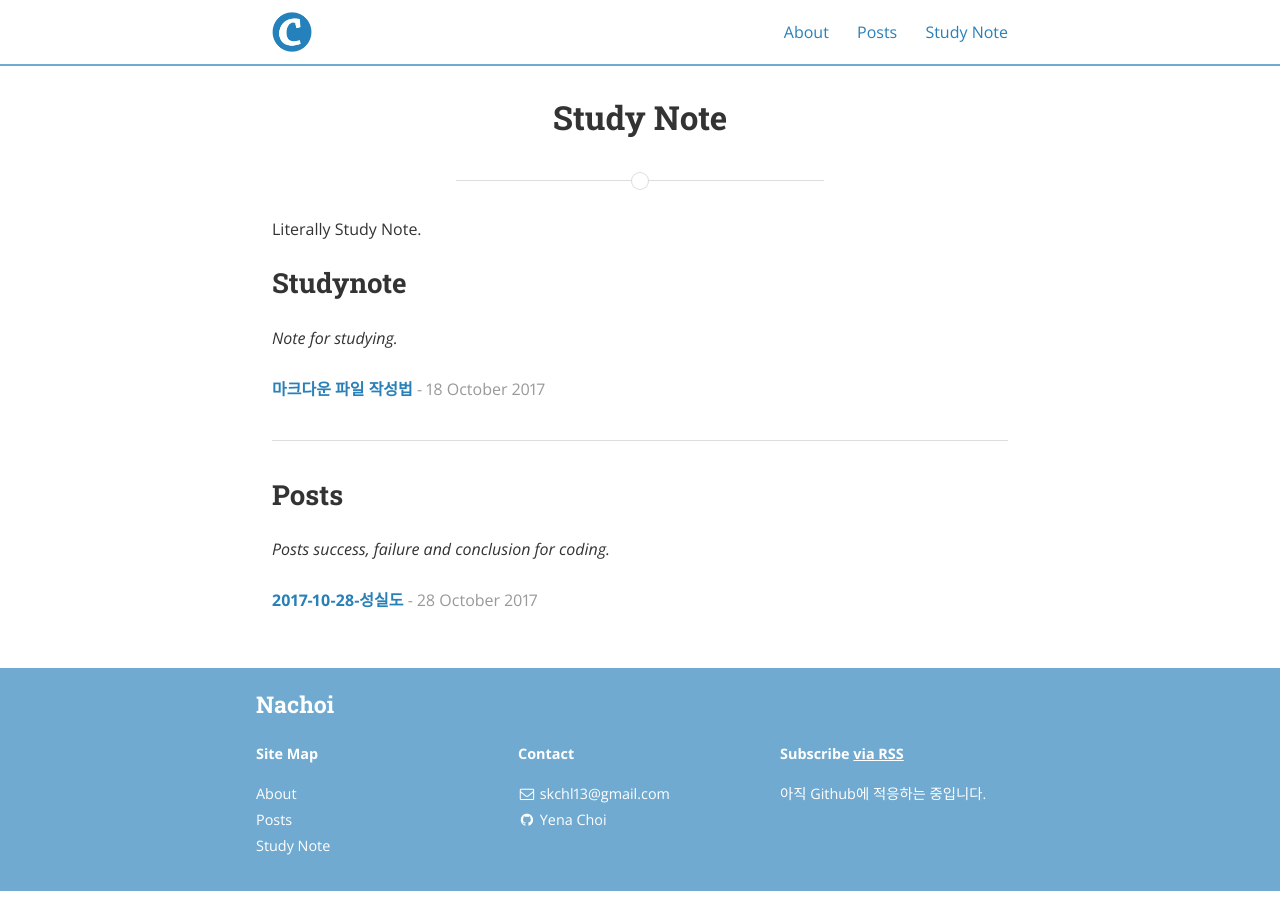
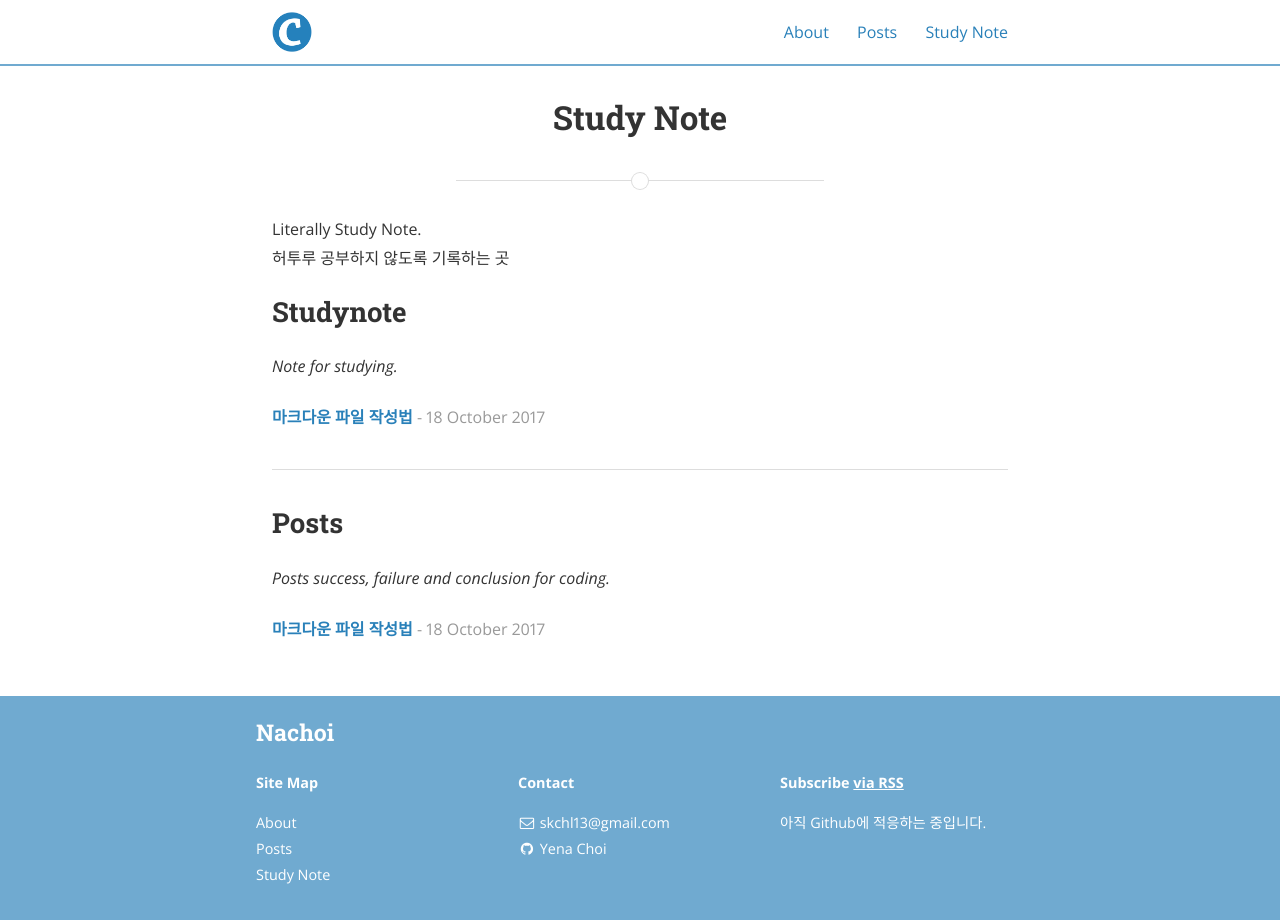
Before and after one commit to souk0721/nachoi.github.io, a Jekyll site: the page built from studynote.html, in a window 1280 px wide. Built offline with Jekyll 4.4.1, drawn with Linux system fonts in a browser that asks for light colours; nearby versions of some CDN libraries.

Commit message:
try to fix category error

```diff
--- a/studynote.html
+++ b/studynote.html
@@ -4,7 +4,8 @@ title: Study Note
 permalink: /studynote/
 ---
 
-<p>Literally Study Note.</p>
+<p>Literally Study Note.
+<br>허투루 공부하지 않도록 기록하는 곳</p>
 
 
 {% for category in site.categories %}
@@ -16,7 +17,7 @@ permalink: /studynote/
     {% endif %}
   {% endfor %}
   <ul class="posts-list">
-  {% for post in site.categories[cat] %}
+  {% for post in site.categories.studynote %}
     <li>
       <strong>
         <a href="{{ post.url | prepend: site.baseurl }}">{{ post.title }}</a>
@@ -28,7 +29,3 @@ permalink: /studynote/
   {% if forloop.last == false %}<hr>{% endif %}
 {% endfor %}
 <br>
-
-
-
-<!-- 음 ........ -->
```
Also changed, not shown: _posts/2017-10-18-Mastering-Markdown.md (+1 -1 lines).
